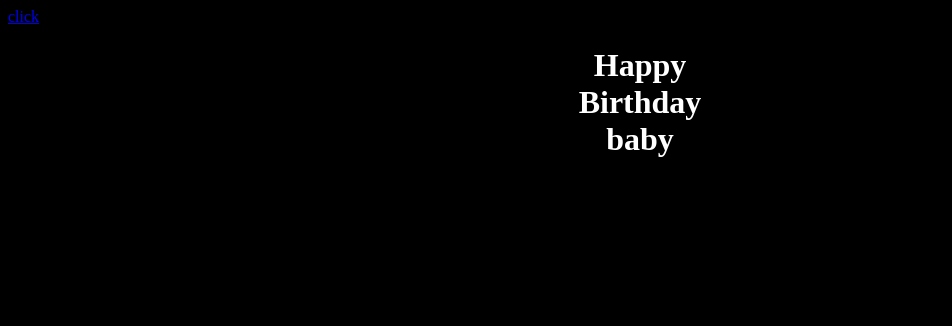
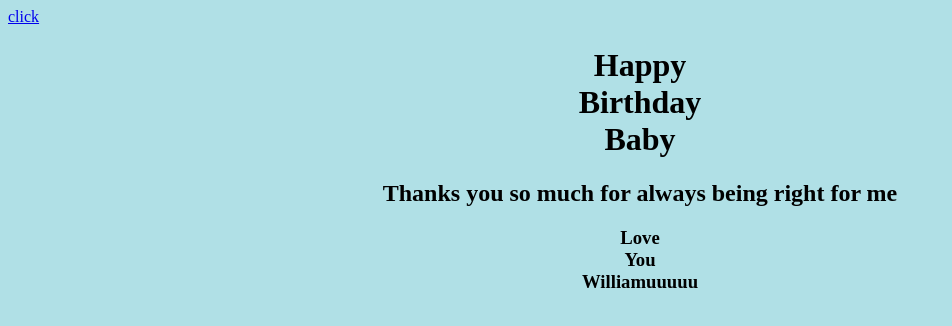
Before and after one commit to Tirumanivannika/happy, a plain HTML site: page index.html in a window 1280 px wide. Shown: the whole page, without its empty margins (0-952 px from the left). Drawn offline with Linux system fonts and the light colour scheme.

Commit message:
Add files via upload

```diff
--- a/index.html
+++ b/index.html
@@ -1,10 +1,12 @@
 <!DOCTYPE html>
 <html>
 <head>
-<body style="background-color:black">
+<body style="background-color:powderblue">
 <a href="https://drive.google.com/drive/folders/1EMeTSW9PJiITEZ1SaNEuryPVjqz3kgqy?usp=sharing
 ">click</a>
-<h1 style="color:white;text-align:center;font-size:150">Happy<br>Birthday<br>baby</h1>
+<h1 style="color:black;text-align:center;font-size:175">   Happy    <br>  Birthday  <br>  Baby  </h1>
+<h2 style="color:black;text-align:center;font-size:175"> Thanks you so much for always being right for me<br></h2>
+<h3 style="color:black;text-align:center;font-sze:175">   Love   <br>   You   <br>   Williamuuuuu    </h3>
 </head>
 </body>
 </html>
```
